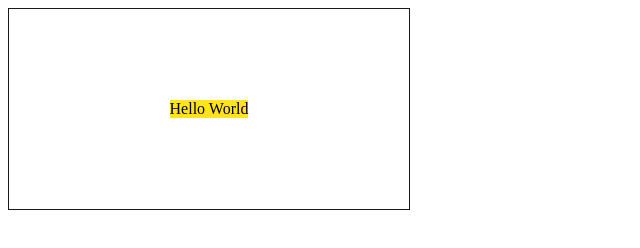
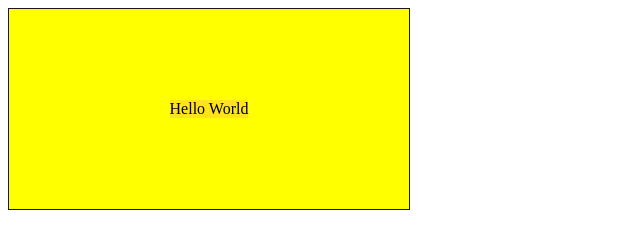
Before and after one commit to FabLrc/ghDistant, a plain HTML site: page index.html in a window 1280 px wide. Shown: the whole page, without its empty margins (0-640 px from the left). Drawn offline with Linux system fonts and the light colour scheme.

Commit message:
fond d’écran en jaune

```diff
--- a/style.css
+++ b/style.css
@@ -5,6 +5,7 @@
   justify-content: center;
   align-items: center;
   border: 1px solid rgb(25, 25, 25);
+  background-color: yellow;
 }
 #label {
   background-color: rgb(255, 228, 27);
```
